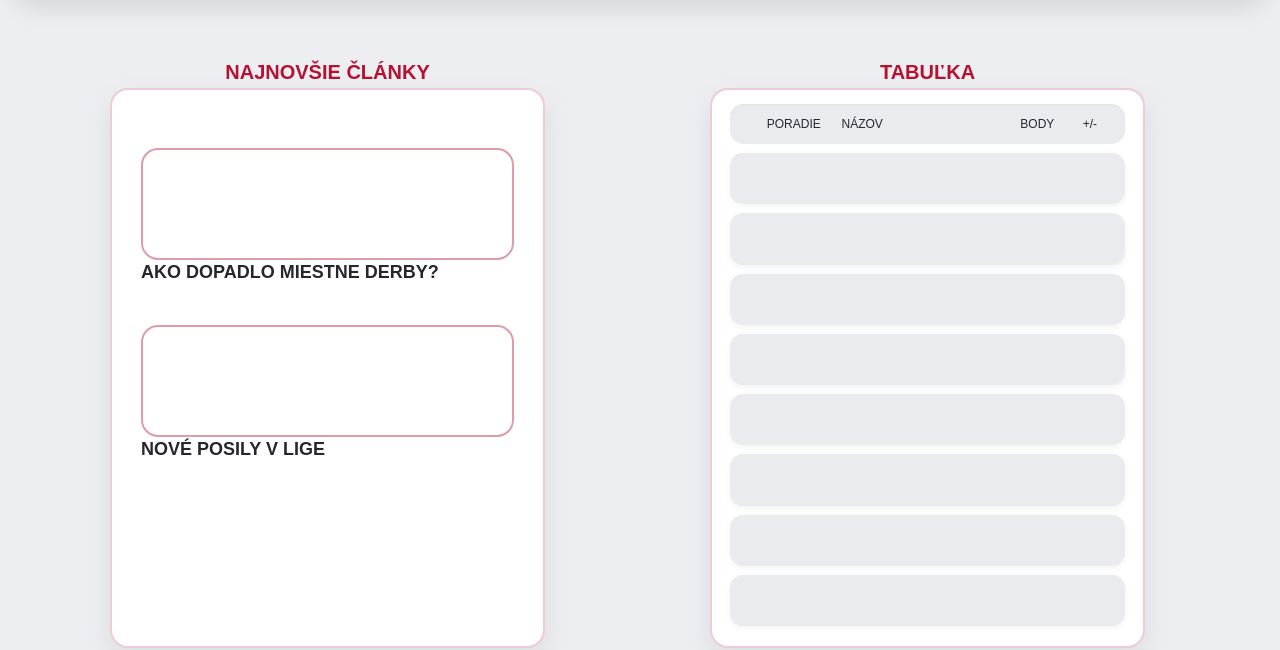
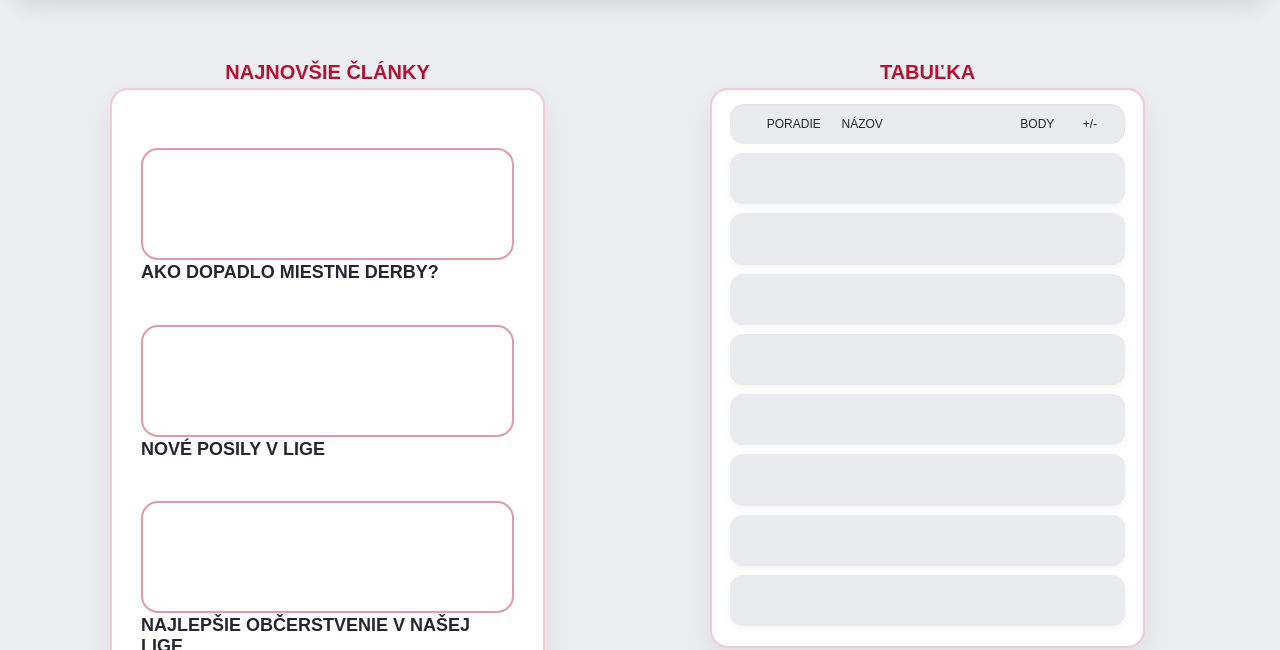
Before and after one commit to jakuborac/7liga, a plain HTML site: page index.html in a window 1280 px wide. Shown: the part 150-800 px from the top of the page. Drawn offline with Linux system fonts and the light colour scheme.

Commit message:
pridany clanok

```diff
--- a/index.html
+++ b/index.html
@@ -58,6 +58,12 @@
               <h2>NOVÉ POSILY V LIGE</h2>
             </a>
           </article>
+          <article class="article-item" id="article-obcerstvenie" data-search-item data-search-type="article" data-search-keywords="občerstvenie jedlo nápoje bufet">
+            <a class="article-link" href="#clanky" data-demo-link>
+              <span class="article-image-placeholder" aria-hidden="true"></span>
+              <h2>NAJLEPŠIE OBČERSTVENIE V NAŠEJ LIGE</h2>
+            </a>
+          </article>
         </div>
       </div>
     </section>
```
Also changed, not shown: 1 other file.
